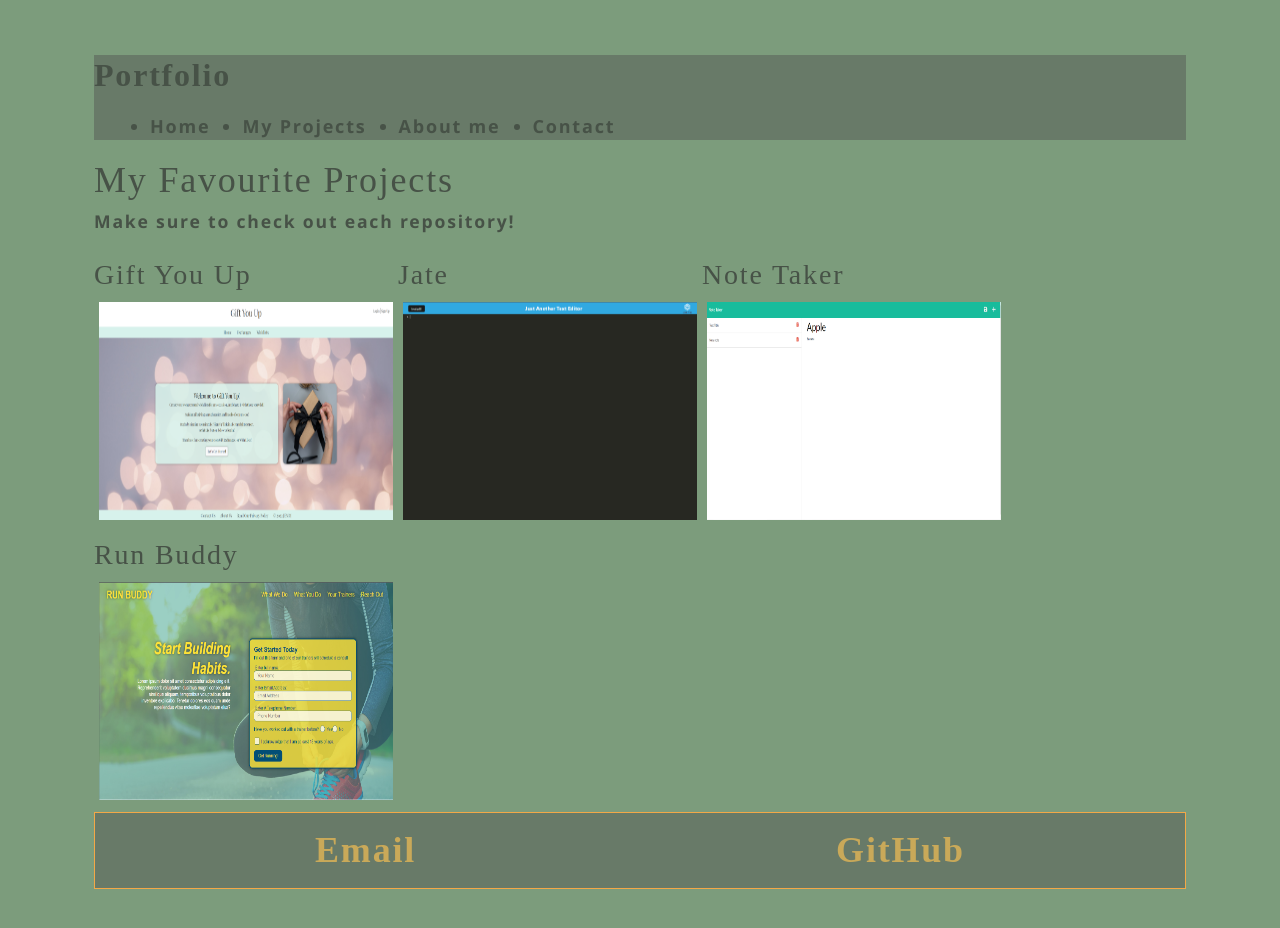
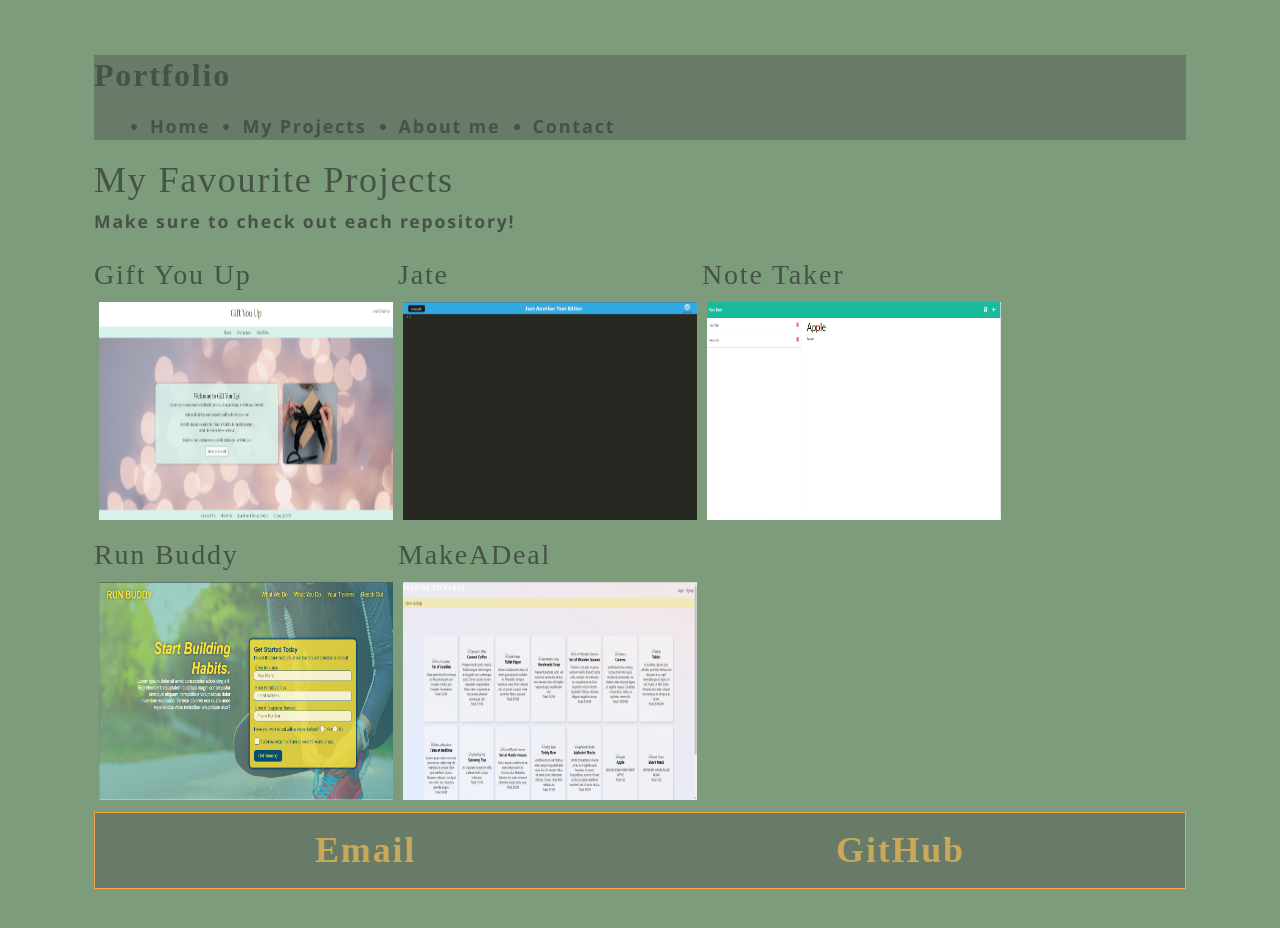
Before and after one commit to tienrdrz/portfolio-react, a React (Create React App) app: page /projects in a window 1280 px wide. Shown: the top 928 px of the page. Built offline with nearby package versions, Linux system fonts and the light colour scheme; the HTML template or start-up script is replaced by a standard one.

Commit message:
added the new project

```diff
--- a/src/components/Projects.js
+++ b/src/components/Projects.js
@@ -3,6 +3,7 @@ import GiftYouUp from '../assets/Images/GiftYouUp.png';
 import Jate from '../assets/Images/JATE.PNG';
 import NoteTaker from '../assets/Images/NoteTaker.PNG';
 import RunBuddy from '../assets/Images/RunBuddy.PNG';
+import MakeADeal from '../assets/Images/MakeADeal.png'
 
 export default function Projects() {
     const projects = [
@@ -35,8 +36,17 @@ export default function Projects() {
             title: "Run Buddy",
             link: "https://github.com/tienrdrz/run-buddy",
             src: RunBuddy,
-            alt: "A mock fitness website based on HTML and CSS"
-        }
+            alt: "A mock fitness website based on HTML and CSS",
+            desc: "A fitness webpage"
+        },
+        {
+            id: 5,
+            title: "MakeADeal",
+            link: "https://github.com/tienrdrz/MakeADeal",
+            src: MakeADeal,
+            alt: "MakeADeal is a digital marketplace",
+            desc: "A digital marketplace"
+        },
     ]
     return(
         <div name='projects'>
```
Also changed, not shown: src/assets/Images/MakeADeal.png (added).
